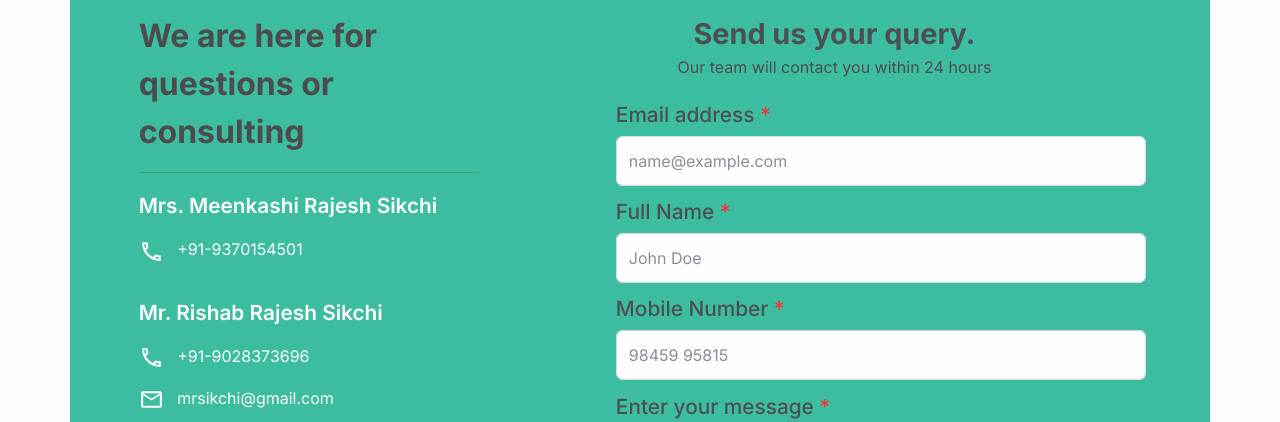
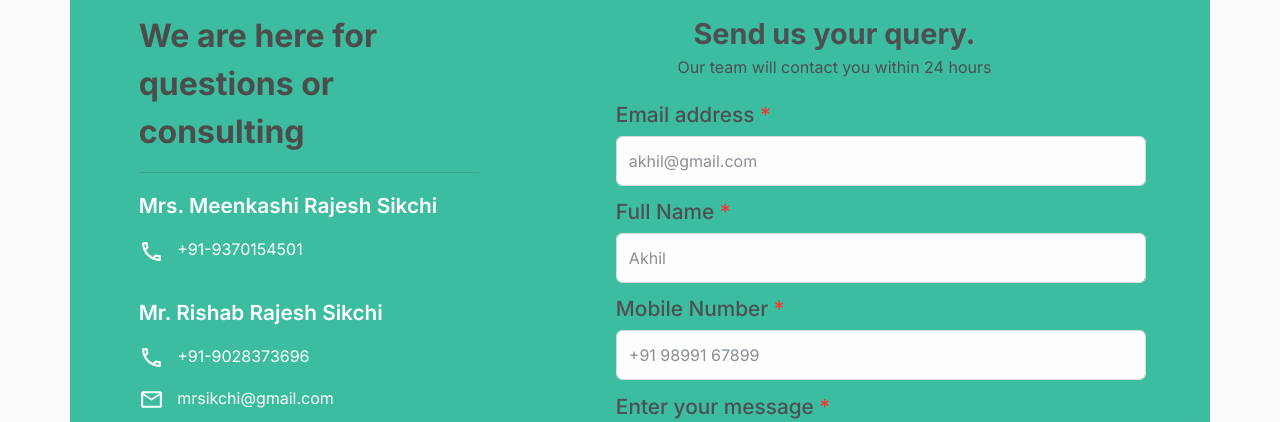
Before and after one commit to SrikaraRanganath/boiler-plate-client, a React (Create React App) app: page / in a window 1280 px wide. Shown: the part 2160-2582 px from the top of the page. Built offline with nearby package versions, Linux system fonts and the light colour scheme.

Commit message:
Tweltfth Commmit - Contact Palceholder Deets

```diff
--- a/src/components/Contact.js
+++ b/src/components/Contact.js
@@ -73,15 +73,15 @@ const Contact = () => {
                     <form className='contact-form' id='contact-form' onSubmit={(event) => event.preventDefault()}>
                         <div className="form-group">
                             <label className='contact-label'>Email address <span style={{color: 'red'}}>*</span></label>
-                            <input type="email" className="form-control contact-input" id="exampleFormControlInput1" placeholder="name@example.com" />
+                            <input type="email" className="form-control contact-input" id="exampleFormControlInput1" placeholder="akhil@gmail.com" />
                         </div>
                        <div className='form-group'>
                             <label className='contact-label'>Full Name <span style={{color: 'red'}}>*</span></label>
-                            <input type="text" className='form-control contact-input' id="exampleFormControlInput2" placeholder='John Doe' />
+                            <input type="text" className='form-control contact-input' id="exampleFormControlInput2" placeholder='Akhil' />
                        </div>
                        <div className='form-group'>
                             <label className='contact-label'>Mobile Number <span style={{color: 'red'}}>*</span></label>
-                            <input type="tel" className='form-control contact-input' id="exampleFormControlInput3" pattern="[0-9]{3}-[0-9]{3}-[0-9]{4}" placeholder='98459 95815' />
+                            <input type="tel" className='form-control contact-input' id="exampleFormControlInput3" pattern="[0-9]{3}-[0-9]{3}-[0-9]{4}" placeholder='+91 98991 67899' />
                        </div>
                         <div className="form-group">
                             <label className='contact-label' htmlFor="exampleFormControlTextarea1">Enter your message <span style={{color: 'red'}}>*</span></label>
@@ -91,7 +91,6 @@ const Contact = () => {
                     </form>
                 </div>
             </div>
-
         </div>
     );
 }
```
